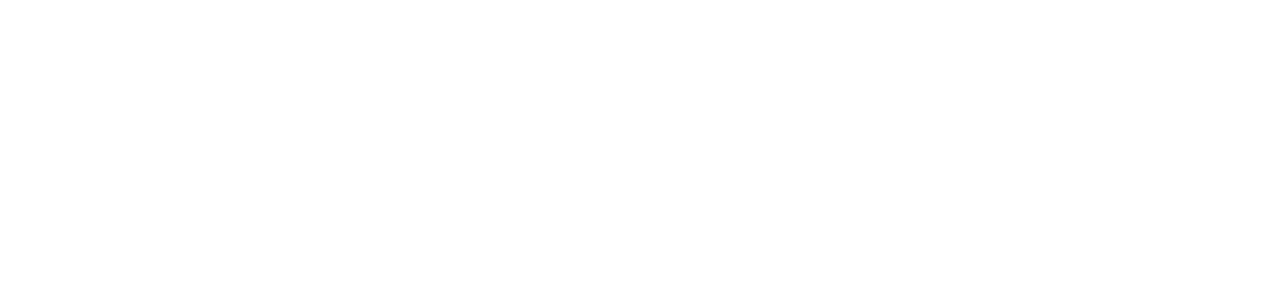
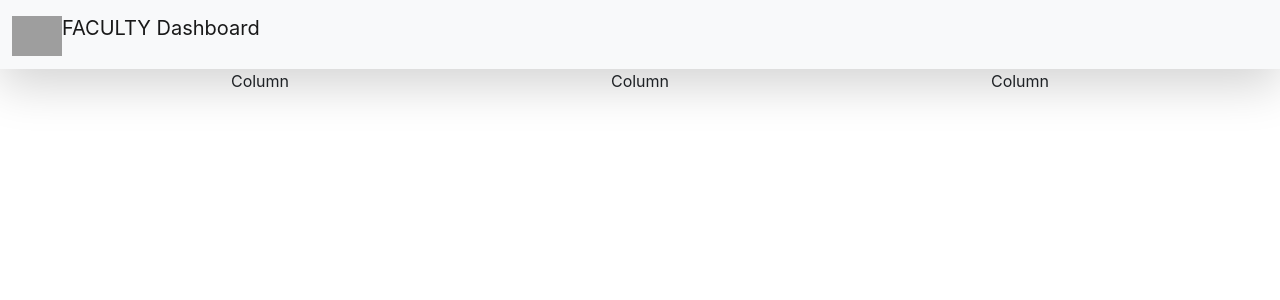
Before and after one commit to KingNelx/Profiling-System-Front-end-, a React (Create React App) app: page /faultyTopnav in a window 1280 px wide. Before the commit this address had no page. Shown: the top 300 px of the page. Built offline with nearby package versions, Linux system fonts and the light colour scheme; grey boxes are pictures that could not be loaded.

Commit message:
added faculty dashboards

```diff
--- a/src/App.js
+++ b/src/App.js
@@ -30,6 +30,8 @@
 import MyTest from './Test/MyTest';
 import EducationalBG from './StudentComponents/EducationalBG';
 import AdminProfile from './AdminComponents/AdminProfile';
+import FacultyLogin from './FacultyComponents/FacultyLogin';
+import FacultyTopNav from './FacultyComponents/FacultyTopNav';
 const App = () => {
   return (
     <Router>
@@ -59,6 +61,8 @@
         <Route path="personalBG" element={<PersonalBG />} />
         <Route path="educationalBG" element={<EducationalBG />} />
         <Route path="adminProfile" element={<AdminProfile />} />
+        <Route path="facultyLogin" element={<FacultyLogin />} />
+        <Route path="faultyTopnav" element={<FacultyTopNav />} />
         <Route path="test12" element={<MyTest />} />
       </Routes>
     </Router>
--- a/src/Components/HomeLogin.jsx
+++ b/src/Components/HomeLogin.jsx
@@ -82,7 +82,7 @@
                             }} />
                             <div class="card-body">
                                 <h5 class="card-title">FACULTY</h5>
-                                <Link to="/adminLogin" class="btn btn-outline-primary">Log in</Link>
+                                <Link to="/facultyLogin" class="btn btn-outline-primary">Log in</Link>
                             </div>
                         </div>
                     </div>
--- a/src/FacultyComponents/FacultyDashB.jsx
+++ b/src/FacultyComponents/FacultyDashB.jsx
@@ -1,9 +1,21 @@
 const FacultyDashB = () => {
     return (
         <div>
-
+            <div class="container text-center">
+                <div class="row">
+                    <div class="col">
+                        Column
+                    </div>
+                    <div class="col">
+                        Column
+                    </div>
+                    <div class="col">
+                        Column
+                    </div>
+                </div>
+            </div>
         </div>
-     );
+    );
 }
 
 export default FacultyDashB;
--- a/src/FacultyComponents/FacultyLogin.jsx
+++ b/src/FacultyComponents/FacultyLogin.jsx
@@ -22,9 +22,8 @@
                         <input type="checkbox" class="form-check-input" id="exampleCheck1" />
                         <label class="form-check-label" for="exampleCheck1">Remember me</label>
                     </div>
-                    <Link to="/admintopNav" class="btn btn-primary mx-2">Submit</Link>
+                    <Link to="/faultyTopnav" class="btn btn-primary mx-2">Submit</Link>
                     <Link to="/" class="btn btn-outline-success">Go Back</Link>
-                    <Link to="/adminReg" className="mx-2">No Account? Sign up now!</Link>
                 </div>
             </form>
         </div>
--- a/src/FacultyComponents/FacultyTopNav.jsx
+++ b/src/FacultyComponents/FacultyTopNav.jsx
@@ -1,9 +1,19 @@
+import FacultyDashB from "./FacultyDashB";
+
 const FacultyTopNav = () => {
     return (
         <div>
-
+            <nav class="navbar bg-light shadow-lg">
+                <div class="container-fluid">
+                <a class="navbar-brand" href="#">
+                        <img src="https://i0.wp.com/nofiredrills.com/wp-content/uploads/2016/10/myavatar.png?fit=400%2C400&ssl=1" alt="Logo" width="50" height="40" class="d-inline-block align-text-top" />
+                        FACULTY Dashboard
+                    </a>
+                </div>
+            </nav>
+            <FacultyDashB />
         </div>
-     );
+    );
 }
 
 export default FacultyTopNav;
```
